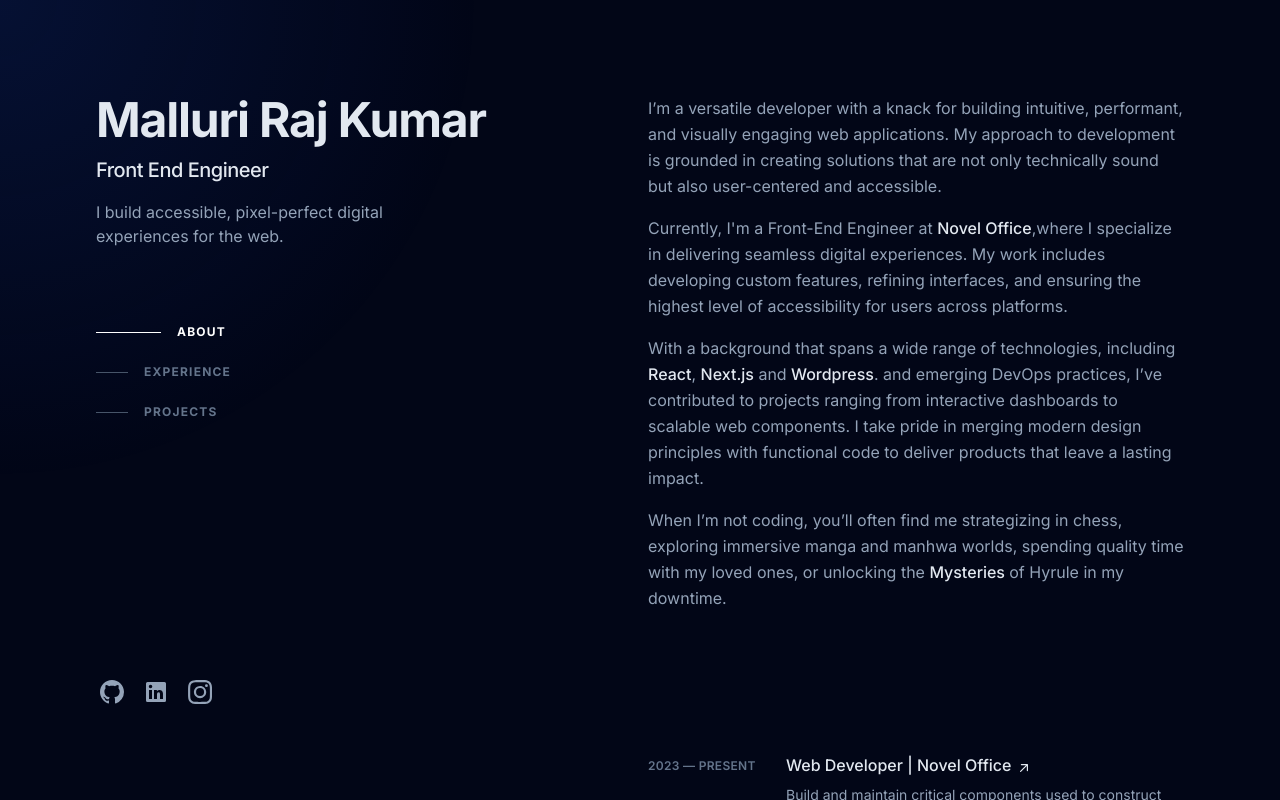
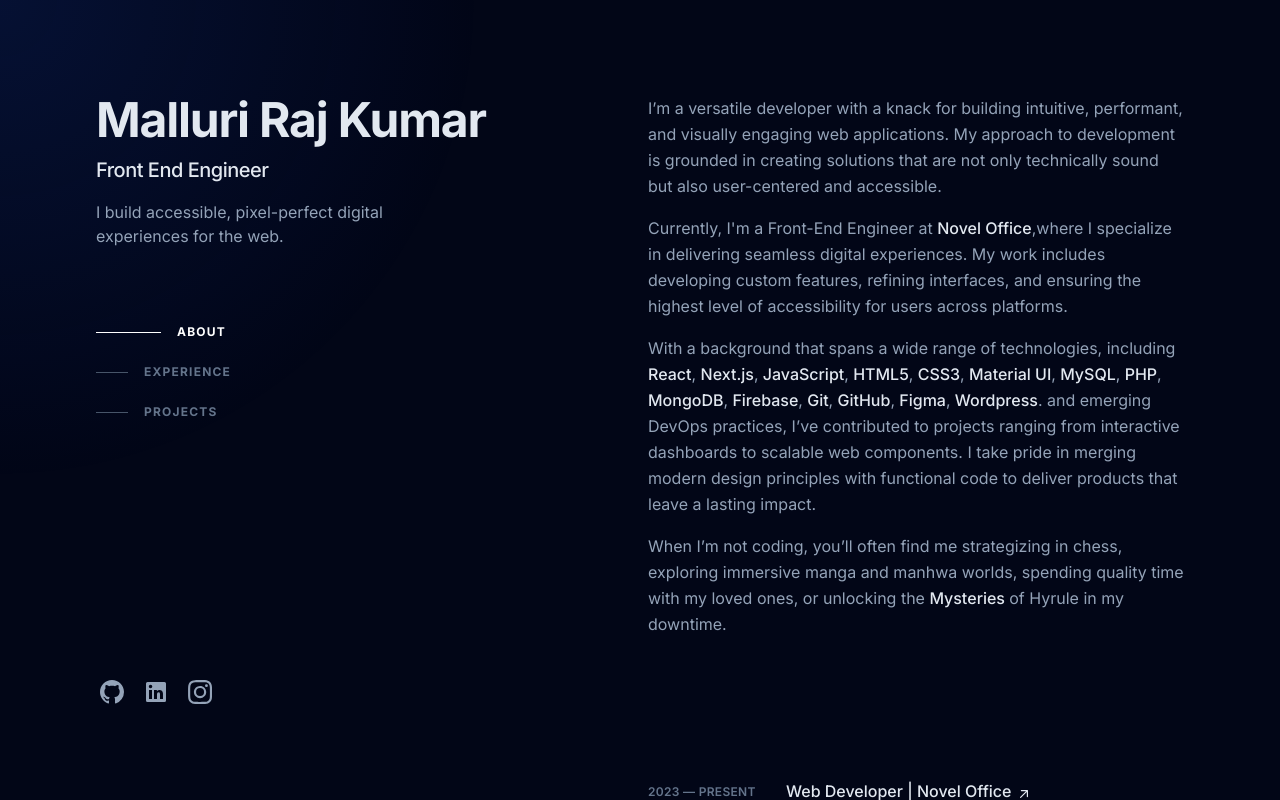
Before and after one commit to rkm10/v1, a Next.js app: page / in a window 1280 px wide. Built offline with nearby package versions, Linux system fonts and the light colour scheme.

Commit message:
updated about

```diff
--- a/src/app/_components/header.jsx
+++ b/src/app/_components/header.jsx
@@ -113,8 +113,20 @@
         <div>
           <p className="mb-4">I’m a versatile developer with a knack for building intuitive, performant, and visually engaging web applications. My approach to development is grounded in creating solutions that are not only technically sound but also user-centered and accessible.</p>
           <p className="mb-4">Currently, I'm a Front-End Engineer at <Link className="font-medium text-slate-200 hover:text-teal-300 focus-visible:text-teal-300" href="https://www.noveloffice.in/" target="_blank" rel="noreferrer noopener" aria-label="Novel Office (opens in a new tab)">Novel Office</Link>,where I specialize in delivering seamless digital experiences. My work includes developing custom features, refining interfaces, and ensuring the highest level of accessibility for users across platforms.</p>
-          <p className="mb-4">With a background that spans a wide range of technologies, including <Link className="font-medium text-slate-200 hover:text-teal-300 focus-visible:text-teal-300" href="https://react.dev/" target="_blank" rel="noreferrer noopener" aria-label="React (opens in a new tab)">React</Link>, <Link className="font-medium text-slate-200 hover:text-teal-300 focus-visible:text-teal-300" href="https://nextjs.org/" target="_blank" rel="noreferrer noopener" aria-label="start-up (opens in a new tab)">Next.js</Link> and
-            <Link className="font-medium text-slate-200 hover:text-teal-300 focus-visible:text-teal-300" href="https://wordpress.com/" target="_blank" rel="noreferrer noopener" aria-label="digital product studio (opens in a new tab)"> Wordpress</Link>.  and emerging DevOps practices,
+          <p className="mb-4">With a background that spans a wide range of technologies, including <Link className="font-medium text-slate-200 hover:text-teal-300 focus-visible:text-teal-300" href="https://react.dev/" target="_blank" rel="noreferrer noopener" aria-label="React (opens in a new tab)">React</Link>, <Link className="font-medium text-slate-200 hover:text-teal-300 focus-visible:text-teal-300" href="https://nextjs.org/" target="_blank" rel="noreferrer noopener" aria-label="start-up (opens in a new tab)">Next.js</Link>,
+            <Link className="font-medium text-slate-200 hover:text-teal-300 focus-visible:text-teal-300" href="#" target="_blank" rel="noreferrer noopener" aria-label="HTML5 (opens in a new tab)"> JavaScript</Link>,
+            <Link className="font-medium text-slate-200 hover:text-teal-300 focus-visible:text-teal-300" href="#" target="_blank" rel="noreferrer noopener" aria-label="HTML5 (opens in a new tab)"> HTML5</Link>,
+            <Link className="font-medium text-slate-200 hover:text-teal-300 focus-visible:text-teal-300" href="https://www.css3.info/" target="_blank" rel="noreferrer noopener" aria-label="CSS3 (opens in a new tab)"> CSS3</Link>,
+            <Link className="font-medium text-slate-200 hover:text-teal-300 focus-visible:text-teal-300" href="https://mui.com/material-ui/" target="_blank" rel="noreferrer noopener" aria-label="material-ui (opens in a new tab)"> Material UI</Link>,
+            <Link className="font-medium text-slate-200 hover:text-teal-300 focus-visible:text-teal-300" href="#" target="_blank" rel="noreferrer noopener" aria-label="HTML5 (opens in a new tab)"> MySQL</Link>,
+            <Link className="font-medium text-slate-200 hover:text-teal-300 focus-visible:text-teal-300" href="#" target="_blank" rel="noreferrer noopener" aria-label="HTML5 (opens in a new tab)"> PHP</Link>,
+            <Link className="font-medium text-slate-200 hover:text-teal-300 focus-visible:text-teal-300" href="#" target="_blank" rel="noreferrer noopener" aria-label="HTML5 (opens in a new tab)"> MongoDB</Link>,
+            <Link className="font-medium text-slate-200 hover:text-teal-300 focus-visible:text-teal-300" href="#" target="_blank" rel="noreferrer noopener" aria-label="HTML5 (opens in a new tab)"> Firebase</Link>,
+            <Link className="font-medium text-slate-200 hover:text-teal-300 focus-visible:text-teal-300" href="#" target="_blank" rel="noreferrer noopener" aria-label="HTML5 (opens in a new tab)"> Git</Link>,
+            <Link className="font-medium text-slate-200 hover:text-teal-300 focus-visible:text-teal-300" href="#" target="_blank" rel="noreferrer noopener" aria-label="HTML5 (opens in a new tab)"> GitHub</Link>,
+            <Link className="font-medium text-slate-200 hover:text-teal-300 focus-visible:text-teal-300" href="#" target="_blank" rel="noreferrer noopener" aria-label="HTML5 (opens in a new tab)"> Figma</Link>,
+
+            <Link className="font-medium text-slate-200 hover:text-teal-300 focus-visible:text-teal-300" href="https://wordpress.com/" target="_blank" rel="noreferrer noopener" aria-label="Wordpress (opens in a new tab)"> Wordpress</Link>. and emerging DevOps practices,
             I’ve contributed to projects ranging from interactive dashboards to scalable web components. I take pride in merging modern design principles with functional code to deliver products that leave a lasting impact.</p>
           <p>When I’m not coding, you’ll often find me strategizing in chess, exploring immersive manga and manhwa worlds, spending quality time with my loved ones, or unlocking the <span className="group/raj lg:cursor-[url('/images/raj/luffy.png'),_pointer] inline-flex lg:font-medium lg:text-slate-200" ><span className="sr-only">Mysteries</span>
             <span className="group-hover/raj:text-red-400 transition duration-75 group-hover/raj:-translate-y-px delay-[50ms]" aria-hidden="true">M</span>
```
